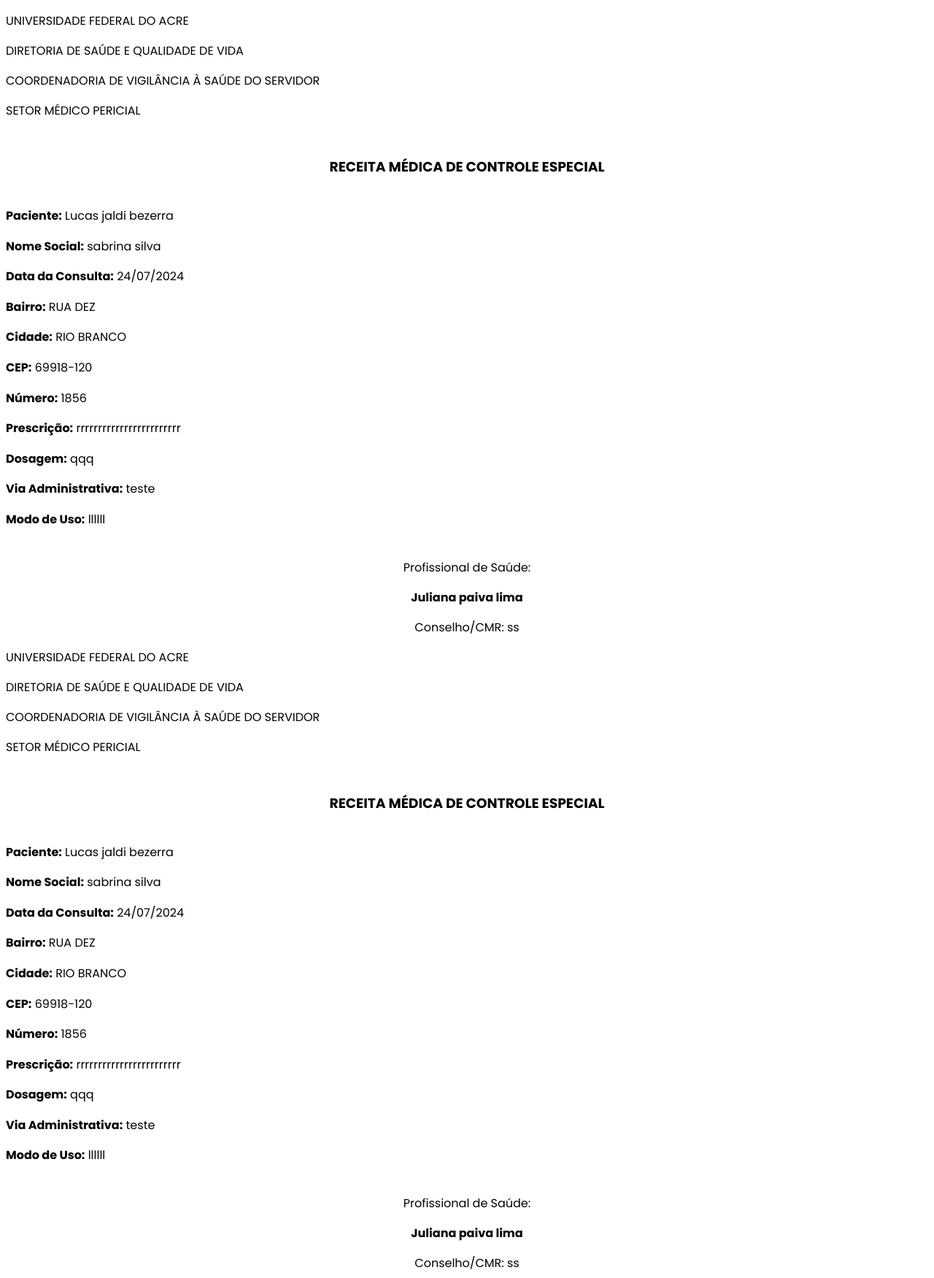
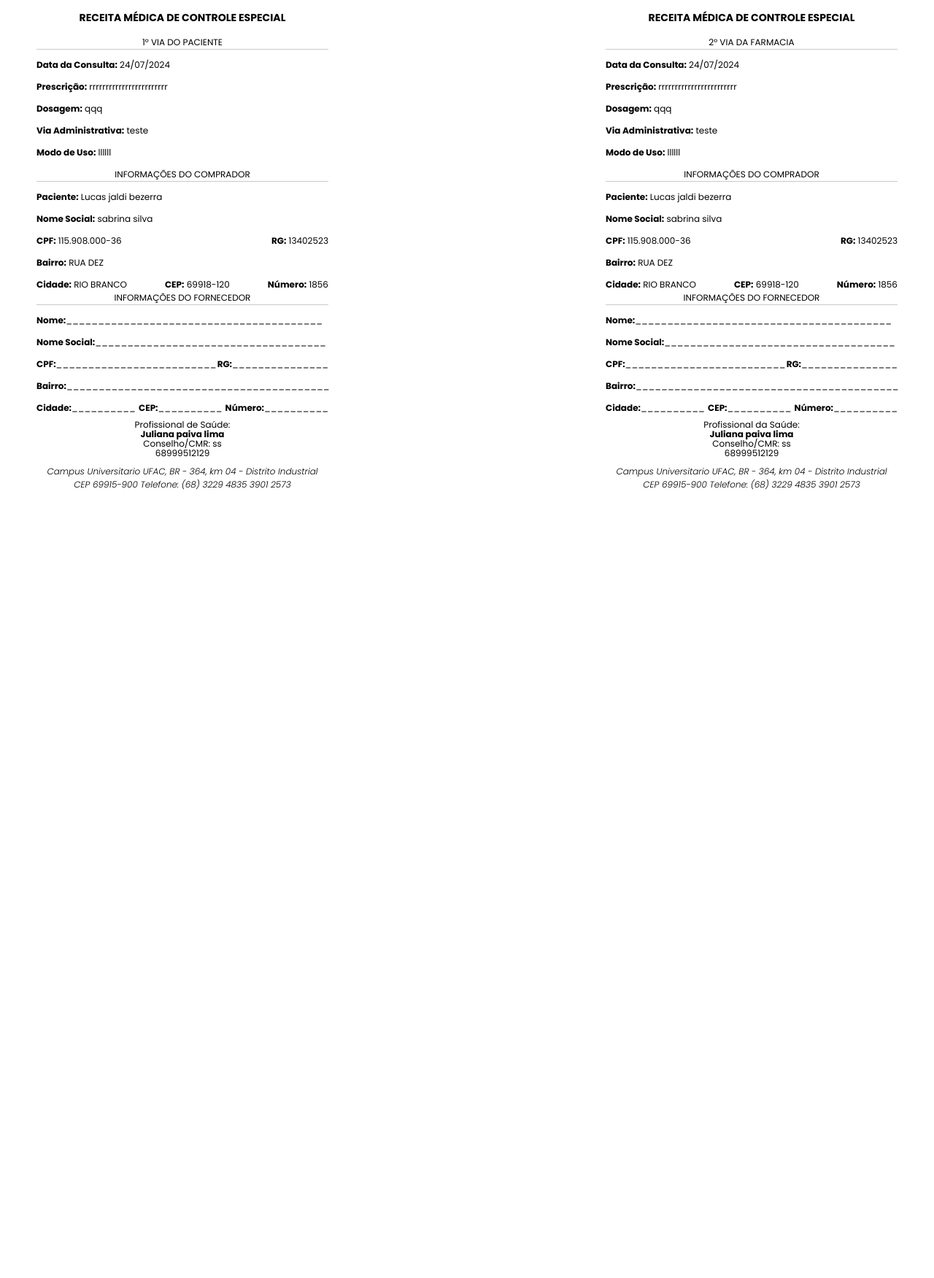
Before and after one commit to sthefanySF/sistema_medico, a Django app: template templates/pdfs/pdf_receita_medica_controle.html in a window 1280 px wide. Shown: the whole page at 73% size. After the commit the page ends 671 px from the top, so only its background shows below. Run offline with Django 4.2, Linux system fonts and the light colour scheme; the template is opened without the code that fills it: values that come from a table or form of the project are taken from there, others are empty; data comes from the database, SQL or seed files in the repository; some web fonts are replaced.

Commit message:
ajustes no pdf receita medica de controle especial

```diff
--- a/templates/consultas/visualizar_atendimento.html
+++ b/templates/consultas/visualizar_atendimento.html
@@ -120,7 +120,7 @@
           {% endif %}
 
           {% if receita_controle_especial %}
-          <a href="{% url 'pdf_receita_medica_com_tipo' atendimento.id 'controle_especial' %}" target="_blank" class="print-btn" style="border: none; float: right;">
+          <a href="{% url 'pdf_receita_medica_controle' atendimento.id 'controle_especial' %}" target="_blank" class="print-btn" style="border: none; float: right;">
             <button class="print-btn">
               Imprimir Receita de Controle Especial
             </button>
--- a/templates/pdfs/pdf_receita_medica_controle.html
+++ b/templates/pdfs/pdf_receita_medica_controle.html
@@ -11,159 +11,188 @@
     <style>
       @page {
         size: A4 landscape; /* Configura a página para orientação paisagem */
-        margin: 20mm;
+        margin: 0;
       }
 
       body {
         font-family: 'Poppins', sans-serif;
-      }
-
-      header {
-        display: flex;
-        align-items: center;
-        padding: 10px 20px;
-        border-bottom: 1px solid #afafaf;
-      }
-
-      .infoufac {
-        font-weight: bold;
-        text-align: center;
-        flex: 1;
-        margin-right: 40px;
-      }
-
-      #logoufac {
-        width: 50px;
-        height: auto;
-        transform: translate(530%, -160%);
+        font-size: 12px;
+        margin: 0 50px;
       }
 
       h3 {
         text-align: center;
-        margin-top: 50px;
       }
 
-      .content {
-        margin-top: 40px;
-      }
-
-      .content p {
-        line-height: 1.6;
-      }
-
-      .signature {
-        margin-top: 40px;
-        text-align: center;
-      }
-
-      .info-paciente {
-        border-bottom: 1px solid #afafaf;
-      }
-
-      .info-paciente, .info-receita {
+      .page {
         display: flex;
+        flex-direction: row;
         justify-content: space-between;
       }
 
-      .info-prescricao, .info-administracao {
-        flex: 1;
-        text-align: justify;
+      .subt{
+        text-align: center;
+        width: 100%;
+        border-bottom: 1px solid #cacaca;
+      }
+      .ident{
+        display: flex;
+        flex-direction: row;
+        justify-content: space-between;
+        margin-top: -12px;
+        margin-bottom: -12px;
       }
 
-      .info-paciente p, .info-receita p {
-        margin: 10px 0;
+      .mtb{
+        margin-top: -5px;
+        margin-bottom: -5px;
       }
 
-      .info-prescricao {
-        padding-right: 10px;
-        border-right: 1px solid #afafaf;
+      .vpaciente, .vfarmacia {
+        width: 400px;
       }
-
-      .info-administracao {
-        margin-left: 10px;
-      }
-
-      .info-administracao p {
-        margin-top: 40px;
-      }
-
     </style>
   </head>
   <body>
     <div class="page">
       <!-- Via do Paciente -->
       <div class="section">
-        <div class="header">
-          <p>UNIVERSIDADE FEDERAL DO ACRE</p>
-          <p>DIRETORIA DE SAÚDE E QUALIDADE DE VIDA</p>
-          <p>COORDENADORIA DE VIGILÂNCIA À SAÚDE DO SERVIDOR</p>
-          <p>SETOR MÉDICO PERICIAL</p>
-        </div>
-
         <h3>RECEITA MÉDICA DE CONTROLE ESPECIAL</h3>
 
-        <div class="content">
-          <div class="info">
-            <p><strong>Paciente:</strong> {{ receita.paciente.nome }}</p>
-            <p><strong>Nome Social:</strong> {{ receita.paciente.nome_social }}</p>
-            <p><strong>Data da Consulta:</strong> {{ receita.data_consulta|date:'d/m/Y' }}</p>
-            <p><strong>Bairro:</strong> {{ receita.paciente.bairro }}</p>
-            <p><strong>Cidade:</strong> {{ receita.paciente.cidade }}</p>
-            <p><strong>CEP:</strong> {{ receita.paciente.cep }}</p>
-            <p><strong>Número:</strong> {{ receita.paciente.numero }}</p>
+        <div class="vpaciente">
+          <div class="subt">
+            <span>1° VIA DO PACIENTE</span>
           </div>
 
-          <div class="info">
+
+          <div class="info-prescricao">
+            <p><strong>Data da Consulta:</strong> {{ receita.data_consulta|date:'d/m/Y' }}</p>
             <p><strong>Prescrição:</strong> {{ receita.prescricao }}</p>
             <p><strong>Dosagem:</strong> {{ receita.dosagem }}</p>
             <p><strong>Via Administrativa:</strong> {{ receita.via_administrativa }}</p>
             <p><strong>Modo de Uso:</strong> {{ receita.modo_uso }}</p>
           </div>
+
+
+          <div class="info-paciente">
+            <div class="subt">
+              <span >INFORMAÇÕES DO COMPRADOR</span>
+            </div>
+            <p><strong>Paciente:</strong> {{ receita.paciente.nome }}</p>
+            <p><strong>Nome Social:</strong> {{ receita.paciente.nome_social }}</p>
+            <div class="ident">
+              <p><strong>CPF:</strong> {{ receita.paciente.cpf }}</p>
+              <p><strong>RG:</strong> {{ receita.paciente.rg }}</p>
+            </div>
+            <p><strong>Bairro:</strong> {{ receita.paciente.bairro }}</p>
+            <div class="ident">
+              <p><strong>Cidade:</strong> {{ receita.paciente.cidade }}</p>
+              <p><strong>CEP:</strong> {{ receita.paciente.cep }}</p>
+              <p><strong>Número:</strong> {{ receita.paciente.numero }}</p>
+            </div>
+          </div>
+
+          <div class="info-fornecedor">
+            <div class="subt">
+              <span >INFORMAÇÕES DO FORNECEDOR</span>
+            </div>
+            <p><strong>Nome:</strong>________________________________________</p>
+            <p><strong>Nome Social:</strong>____________________________________</p>
+            <div class="ident">
+              <p><strong>CPF:</strong>_________________________</p>
+              <p><strong>RG:</strong>_______________</p>
+            </div>
+            <p><strong>Bairro:</strong>_________________________________________</p>
+            <div class="ident">
+              <p><strong>Cidade:</strong>__________</p>
+              <p><strong>CEP:</strong>__________</p>
+              <p><strong>Número:</strong>__________</p>
+            </div>
+
+          </div>
         </div>
 
-        <div class="signature">
-          <p>Profissional de Saúde:</p>
-          <p><strong>{{ receita.profissional.nome }}</strong></p>
+        <div class="signature" style="text-align: center; font-size: 12px; margin-top: 5px;">
+          <p class="mtb">Profissional de Saúde:</p>
+          <p class="mtb"><strong>{{ receita.profissional.nome }}</strong></p>
           <label>Conselho/CMR: {{ receita.profissional.conselho }}</label>
+          <p class="mtb">{{ receita.profissional.ddd_telefone }}</p>
+        </div>
+
+        <div class="rodape" style="text-align: center; font-style: italic; font-weight:300;">
+          <p>Campus Universitario UFAC, BR - 364, km 04 - Distrito Industrial <br> CEP 69915-900 Telefone: (68) 3229 4835 3901 2573</p>
         </div>
       </div>
 
       <!-- Via da Farmácia -->
       <div class="section">
-        <div class="header">
-          <p>UNIVERSIDADE FEDERAL DO ACRE</p>
-          <p>DIRETORIA DE SAÚDE E QUALIDADE DE VIDA</p>
-          <p>COORDENADORIA DE VIGILÂNCIA À SAÚDE DO SERVIDOR</p>
-          <p>SETOR MÉDICO PERICIAL</p>
-        </div>
-
         <h3>RECEITA MÉDICA DE CONTROLE ESPECIAL</h3>
 
-        <div class="content">
-          <div class="info">
-            <p><strong>Paciente:</strong> {{ receita.paciente.nome }}</p>
-            <p><strong>Nome Social:</strong> {{ receita.paciente.nome_social }}</p>
-            <p><strong>Data da Consulta:</strong> {{ receita.data_consulta|date:'d/m/Y' }}</p>
-            <p><strong>Bairro:</strong> {{ receita.paciente.bairro }}</p>
-            <p><strong>Cidade:</strong> {{ receita.paciente.cidade }}</p>
-            <p><strong>CEP:</strong> {{ receita.paciente.cep }}</p>
-            <p><strong>Número:</strong> {{ receita.paciente.numero }}</p>
+        <div class="vpaciente">
+          <div class="subt">
+            <span>2° VIA DA FARMACIA</span>
           </div>
 
-          <div class="info">
+
+          <div class="info-prescricao">
+            <p><strong>Data da Consulta:</strong> {{ receita.data_consulta|date:'d/m/Y' }}</p>
             <p><strong>Prescrição:</strong> {{ receita.prescricao }}</p>
             <p><strong>Dosagem:</strong> {{ receita.dosagem }}</p>
             <p><strong>Via Administrativa:</strong> {{ receita.via_administrativa }}</p>
             <p><strong>Modo de Uso:</strong> {{ receita.modo_uso }}</p>
           </div>
+
+
+          <div class="info-paciente">
+            <div class="subt">
+              <span >INFORMAÇÕES DO COMPRADOR</span>
+            </div>
+            <p><strong>Paciente:</strong> {{ receita.paciente.nome }}</p>
+            <p><strong>Nome Social:</strong> {{ receita.paciente.nome_social }}</p>
+            <div class="ident">
+              <p><strong>CPF:</strong> {{ receita.paciente.cpf }}</p>
+              <p><strong>RG:</strong> {{ receita.paciente.rg }}</p>
+            </div>
+            <p><strong>Bairro:</strong> {{ receita.paciente.bairro }}</p>
+            <div class="ident">
+              <p><strong>Cidade:</strong> {{ receita.paciente.cidade }}</p>
+              <p><strong>CEP:</strong> {{ receita.paciente.cep }}</p>
+              <p><strong>Número:</strong> {{ receita.paciente.numero }}</p>
+            </div>
+
+          </div>
+          <div class="info-fornecedor">
+            <div class="subt">
+              <span >INFORMAÇÕES DO FORNECEDOR</span>
+            </div>
+            <p><strong>Nome:</strong>________________________________________</p>
+            <p><strong>Nome Social:</strong>____________________________________</p>
+            <div class="ident">
+              <p><strong>CPF:</strong>_________________________</p>
+              <p><strong>RG:</strong>_______________</p>
+            </div>
+            <p><strong>Bairro:</strong>_________________________________________</p>
+            <div class="ident">
+              <p><strong>Cidade:</strong>__________</p>
+              <p><strong>CEP:</strong>__________</p>
+              <p><strong>Número:</strong>__________</p>
+            </div>
+
+          </div>
         </div>
 
-        <div class="signature">
-          <p>Profissional de Saúde:</p>
-          <p><strong>{{ receita.profissional.nome }}</strong></p>
+        <div class="signature" style="text-align: center; font-size: 12px; margin-top: 5px;">
+          <p class="mtb">Profissional da Saúde:</p>
+          <p class="mtb"><strong>{{ receita.profissional.nome }}</strong></p>
           <label>Conselho/CMR: {{ receita.profissional.conselho }}</label>
+          <p class="mtb">{{ receita.profissional.ddd_telefone }}</p>
+        </div>
+
+        <div class="rodape" style="text-align: center; font-style: italic; font-weight:300;">
+          <p>Campus Universitario UFAC, BR - 364, km 04 - Distrito Industrial <br> CEP 69915-900 Telefone: (68) 3229 4835 3901 2573</p>
         </div>
       </div>
+
     </div>
   </body>
 
```
